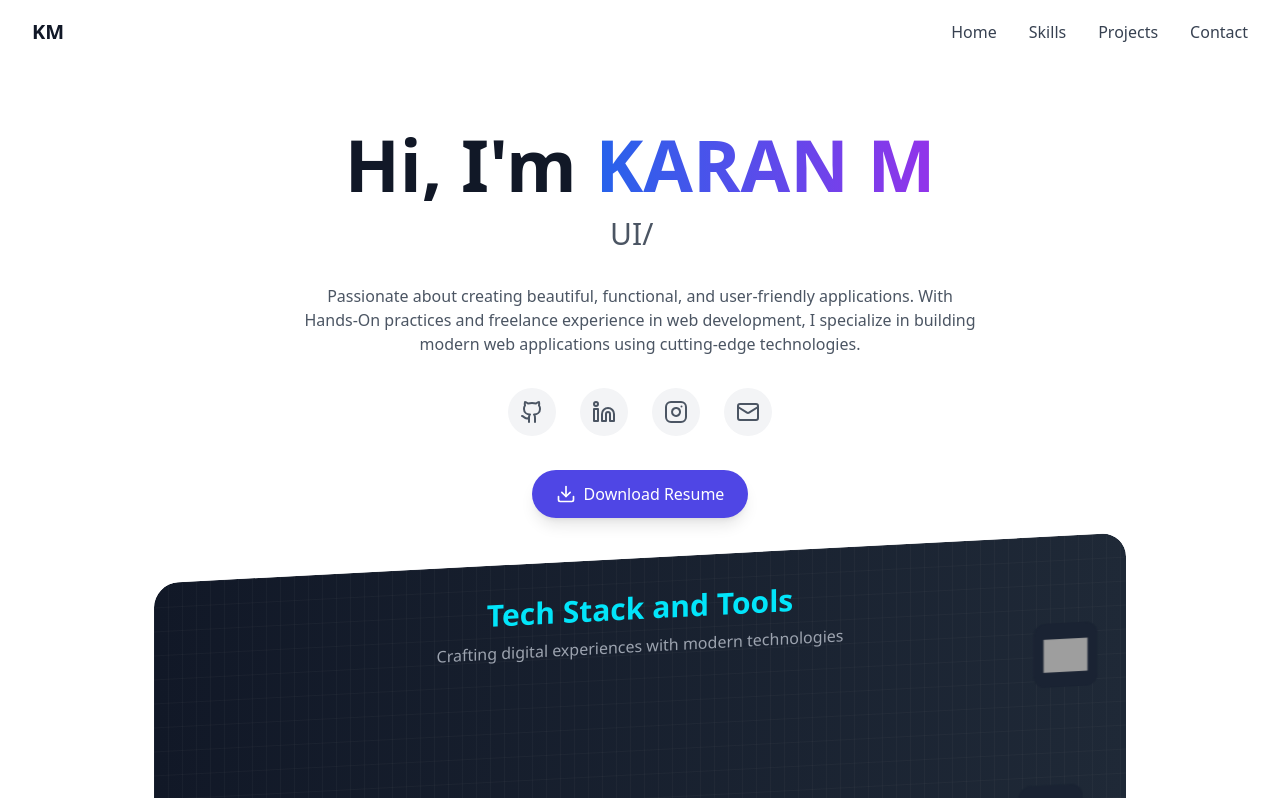
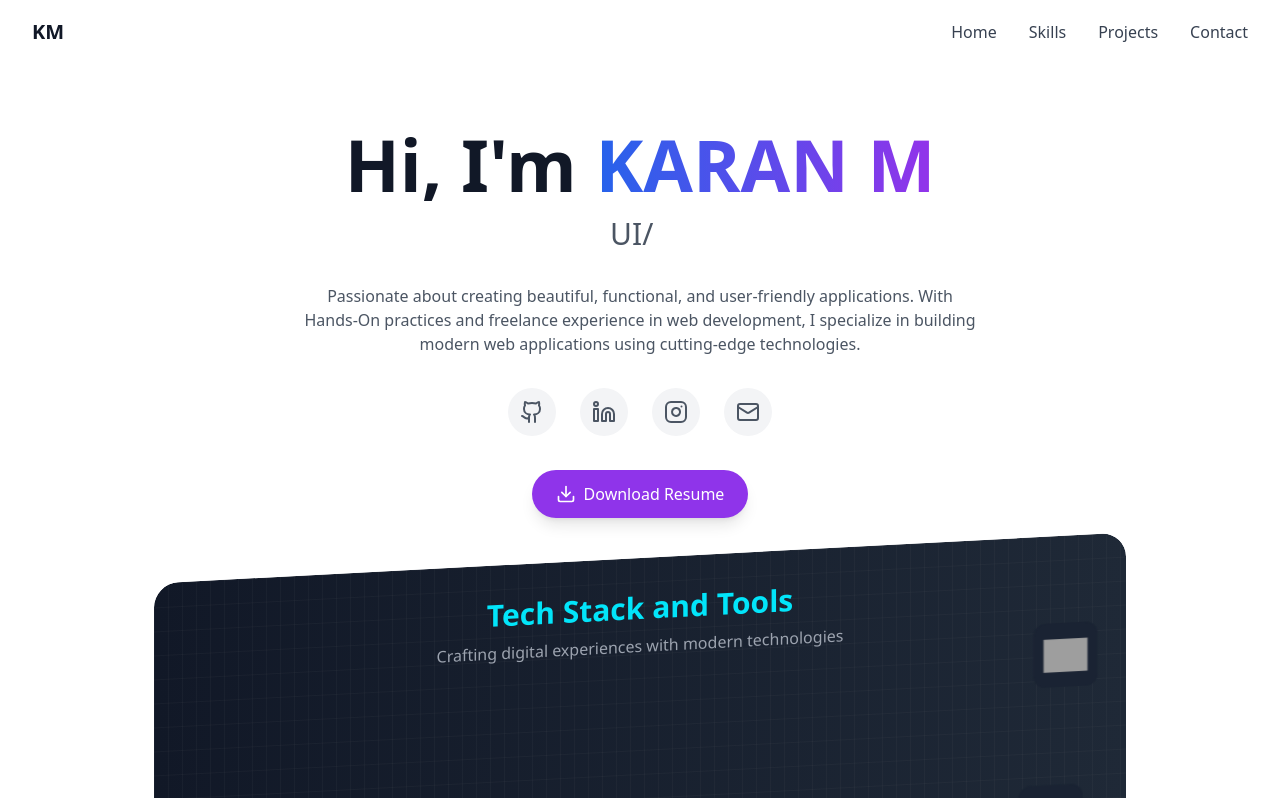
Before and after one commit to KARAN-M077/New_Portfolio, a React (Vite) app: page / in a window 1280 px wide. Shown: the top 798 px of the page. Built offline with nearby package versions, Linux system fonts and the light colour scheme; grey boxes are pictures that could not be loaded.

Commit message:
postify project added

```diff
--- a/src/components/Hero.tsx
+++ b/src/components/Hero.tsx
@@ -81,7 +81,7 @@ export const Hero = () => {
           <div className=" flex justify-center mt-[-30px] mb-10">
               <button
                 onClick={handleDownload}
-                className="flex items-center gap-2 bg-indigo-600 hover:bg-indigo-700 text-white px-6 py-3 rounded-full shadow-lg transform transition-all duration-300 hover:scale-105 active:scale-95"
+                className="flex items-center gap-2 bg-[#8F34EA] hover:bg-indigo-700 text-white px-6 py-3 rounded-full shadow-lg transform transition-all duration-300 hover:scale-105 active:scale-95"
               >
                 <Download className="w-5 h-5" />
                 <span className="font-medium">Download Resume</span>
```
